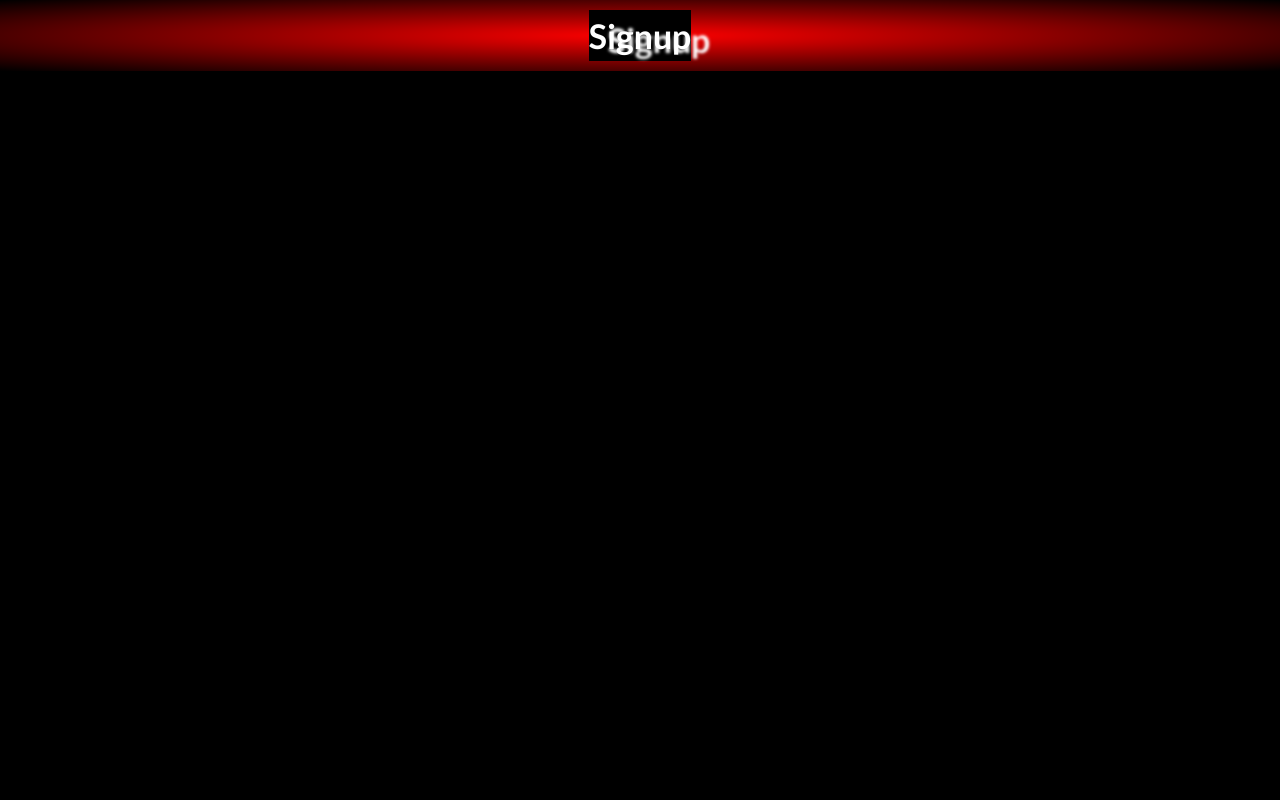
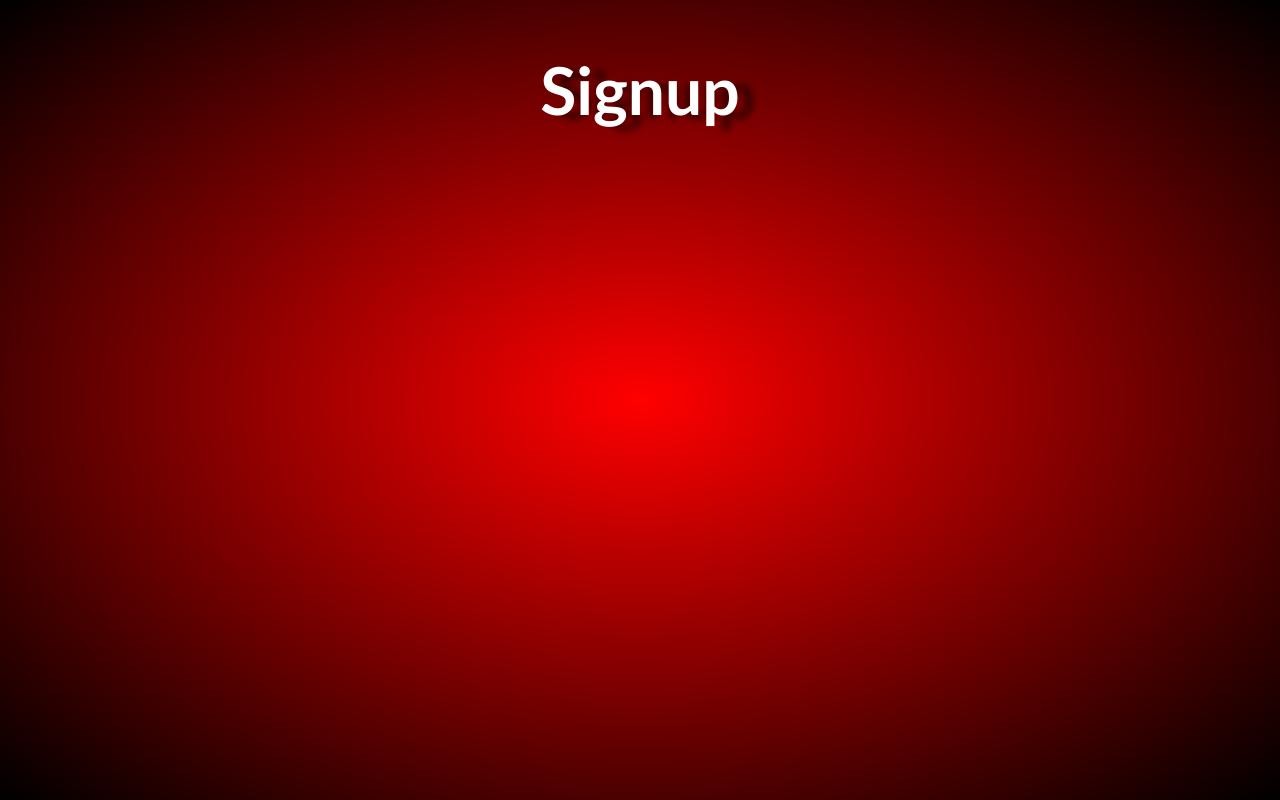
Before and after one commit to Lukefrotts227/merntodolistapp, a React (Create React App) app in the folder mern-app/: page / in a window 1280 px wide. Built offline with nearby package versions, Linux system fonts and the light colour scheme.

Commit message:
we starting again

```diff
--- a/mern-app/package.json
+++ b/mern-app/package.json
@@ -14,6 +14,7 @@
     "postcss-cli": "^10.1.0",
     "react": "^18.2.0",
     "react-dom": "^18.2.0",
+    "react-router": "^6.11.2",
     "react-router-dom": "^6.11.2",
     "react-scripts": "5.0.1",
     "tailwindcss": "^3.3.2",
--- a/mern-app/src/pages/styles/style1.css
+++ b/mern-app/src/pages/styles/style1.css
@@ -1,25 +1,31 @@
 
-@import 'tailwindcss/base';
-@import 'tailwindcss/components';
-@import 'tailwindcss/utilities';
+html, body {
+    height: 100%;
+    margin: 0;
+    padding: 0;
+  }
 
-
-.signup {
+  .signup {
     display: flex;
-    justify-content: center;
+    flex-direction: column;
+    justify-content: flex-start;
+    align-items: center;
     padding: 10px 5px;
-    background : radial-gradient(red, black);
+    position: fixed;
+    top: 0;
+    bottom: 0;
+    left: 0;
+    right: 0;
+    background: radial-gradient(red, black);
+  }
+    h2 {
+        color: white;
+        font-weight: bolder;
+        font-size: 66px;
+        text-align: center;
+        padding: 10px;
+        margin-top: 20px;
+        font-family: 'Gill Sans', 'Gill Sans MT', 'Trebuchet MS', sans-serif;
+        text-shadow: 16px 4px 6px rgba(0, 0, 0, 0.5);
 
     }
-
-    h2 {
-    color: White;
-    font-weight: bolder;
-    font-size: 34px;
-    background-color: black;
-    text-align: center;
-
-    font-family:'Gill Sans', 'Gill Sans MT','Trebuchet MS', sans-serif;
-    text-shadow: 19px 4px 3px;
-
-    }
```
Also changed, not shown: 1 other file (tests, documents, lock files or other folders).
